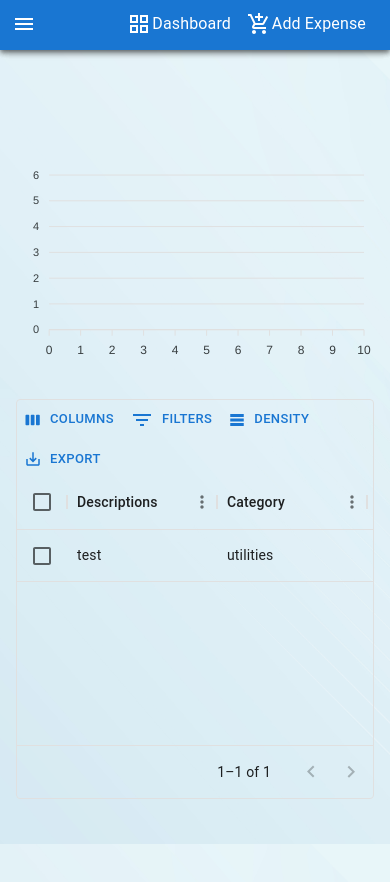
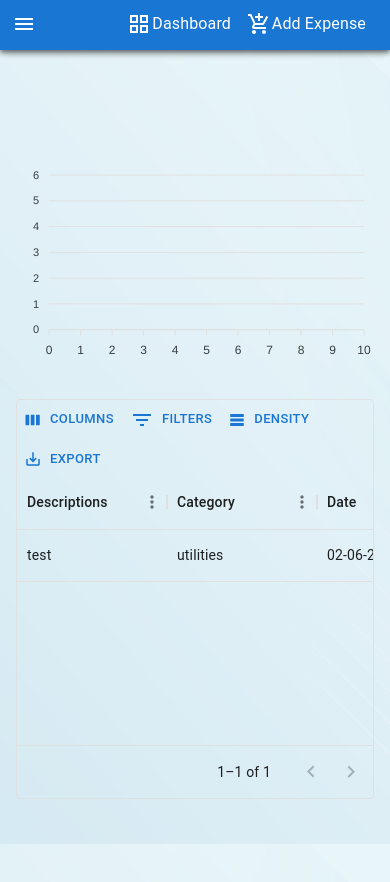
Before and after one commit to akhil-anand/expense-tracker-app-React, a React (Create React App) app: page /expense-tracker-app-React/dashboard in a window 390 px wide. Shown: the top 882 px of the page. Built offline with nearby package versions, Linux system fonts and the light colour scheme; no server answers.

Commit message:
disabled checkbox selection

```diff
--- a/src/components/data-grid/DataGridComponent.tsx
+++ b/src/components/data-grid/DataGridComponent.tsx
@@ -2,7 +2,7 @@ import { useEffect, useState } from 'react';
 import Box from '@mui/material/Box';
 import { DataGrid, GridColDef, GridToolbar, GridValueGetterParams } from '@mui/x-data-grid';
 
-const DataGridComponent = ({ rows, columns, loading }: any) => {
+const DataGridComponent = ({ rows, columns, loading, checkboxSelection }: any) => {
 
   const [columnsData, setColumnsData] = useState<any>([
     {
@@ -55,7 +55,7 @@ const DataGridComponent = ({ rows, columns, loading }: any) => {
         }}
         loading={loading}
         pageSizeOptions={[5]}
-        checkboxSelection
+        checkboxSelection={checkboxSelection}
         disableRowSelectionOnClick
         slots={{ toolbar: GridToolbar }}
       />
--- a/src/layouts/Dashboard/Dashboard.tsx
+++ b/src/layouts/Dashboard/Dashboard.tsx
@@ -118,7 +118,7 @@ const Dashboard = () => {
         {fetchingData ? <CircularProgress /> : <BarChartComponent graph_data={chartData} />}
       </Box>
       <Box sx={{ width: '100%', overflowX: 'auto' }}>
-        <DataGridComponent rows={expensesData} columns={expensesColumn} loading={fetchingData} />
+        <DataGridComponent rows={expensesData} columns={expensesColumn} loading={fetchingData} checkboxSelection={!isMobile} />
       </Box>
     </Container>
   );
```
